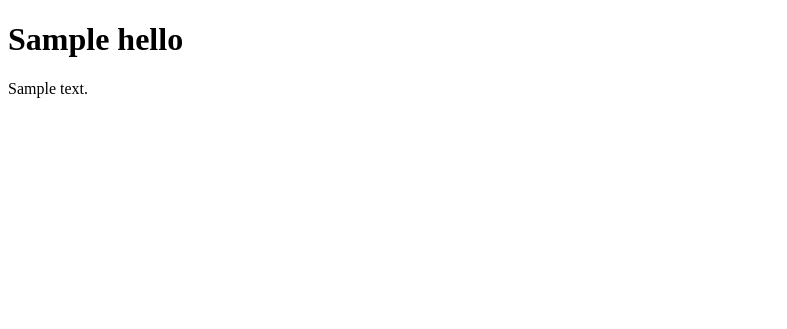
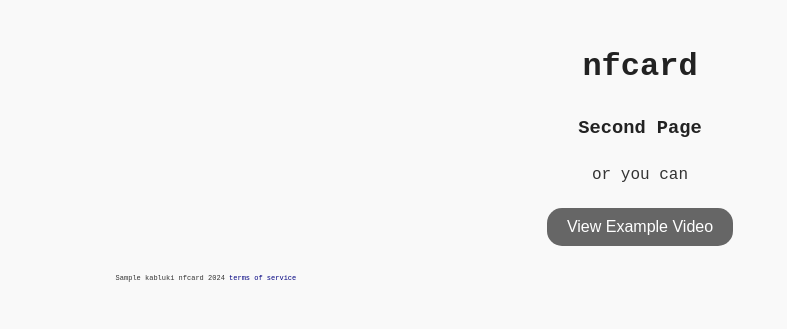
Before and after one commit to t3chnique/nfcards, a Flask app: template templates/index2.html in a window 1280 px wide. Shown: the top 329 px of the page, without its empty margins (0-787 px from the left). Run offline with Flask 2, Linux system fonts and the light colour scheme; the template is opened without the code that fills it: most values are stand-ins (such as "Sample title", 1, 10 or a date in 2020).

Commit message:
Add files via upload

```diff
--- a/handlers/routes.py
+++ b/handlers/routes.py
@@ -30,6 +30,10 @@ def configure_routes(app):
     @app.route('/')
     def index():
         return render_template('index.html', kabluki=kabluki)
+
+    @app.route('/2')
+    def index2():
+        return render_template('index2.html', kabluki=kabluki)
 
     @app.route('/status')
     def status():
--- a/templates/index2.html
+++ b/templates/index2.html
@@ -1,6 +1,71 @@
-{% extends "base.html" %}
-{% block title %} nfcard {% endblock %}
-{% block body %}
-    <h1>{{hello}}</h1>
-    <p>{{content}}</p>
-{% endblock %}
+<!DOCTYPE html>
+<html lang="en">
+<head>
+    <meta charset="UTF-8">
+    <meta name="viewport" content="width=device-width, initial-scale=1.0">
+    <title>nfcard</title>
+    <style>
+        body {
+            font-family: 'Courier New', monospace;
+            background-color: #f9f9f9;
+            margin: 0;
+            padding: 20px;
+            color: #333;
+            line-height: 1.6;
+        }
+        h1, h3 {
+            text-align: center;
+            color: #222;
+        }
+        .ascii-art {
+            white-space: pre-wrap; /* Ensures that whitespace is preserved */
+            font-family: 'Courier New', monospace; /* Consistent font for ASCII art */
+            font-size: 7px; /* Adjust size as needed for alignment */
+            line-height: normal; /* Avoid extra space between lines */
+            margin: 20px auto;
+            width: 90%; /* Adjust width as needed */
+            text-align: left; /* Align text to the left */
+        }
+        button {
+            font-size: 16px;
+            padding: 10px 20px;
+            background-color: #666;
+            color: white;
+            border: none;
+            border-radius: 15px;
+            cursor: pointer;
+            display: block;
+            margin: 20px auto;
+            transition: background-color 0.3s;
+        }
+        button:hover {
+            background-color: #555;
+        }
+        input[type="file"] {
+            display: block;
+            margin: 20px auto;
+            font-family: 'Courier New', monospace;
+            color: #333;
+        }
+        .my-link {
+            color: navy; /* Set the color of the link */
+            text-decoration: none; /* Remove underline */
+            font-size: 20px auto; /* Increase font size */
+        }
+        .my-link:hover {
+            color: red; /* Change color on hover */
+        }
+    </style>
+</head>
+<body>
+    <h1>nfcard</h1>
+    <h3>Second Page</h3>
+    <div style="text-align: center;">or you can</div>
+    <form action="/example" method="POST">
+        <button type="submit">View Example Video</button>
+    </form>
+    <div class="ascii-art">
+        {{ kabluki }} nfcard 2024 <a href="https://www.example.com" class="my-link" target="_blank">terms of service</a>
+    </div>
+</body>
+</html>
```
